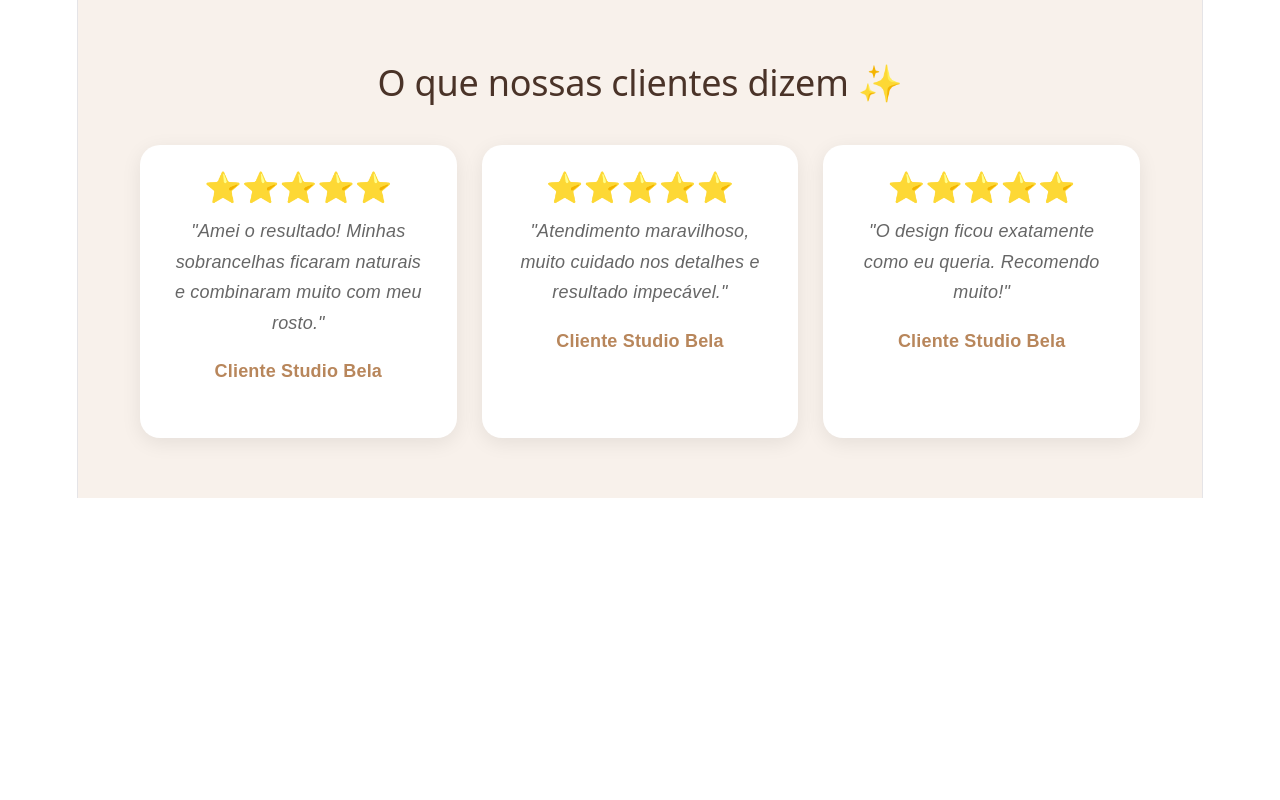
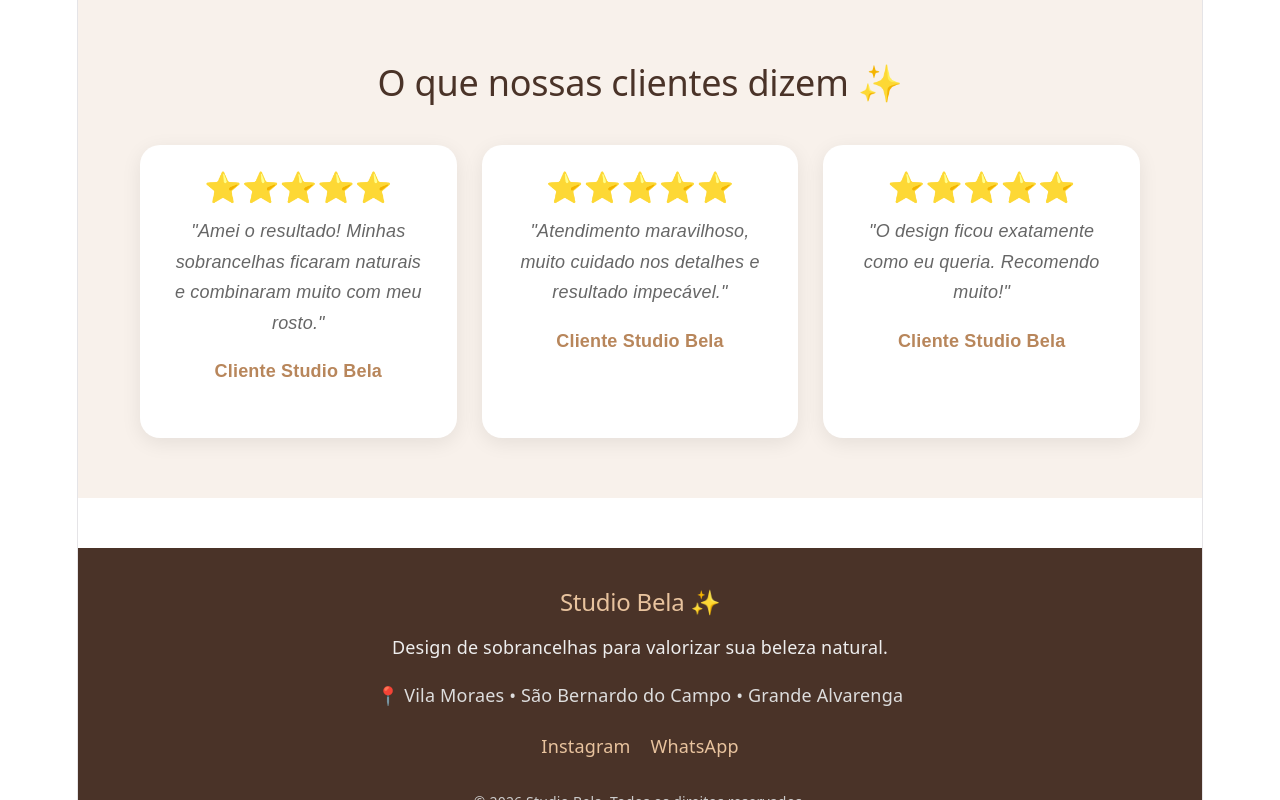
Before and after one commit to eviana-create/studio-bela, a React (Vite) app: page / in a window 1280 px wide. Shown: the part 2000-2800 px from the top of the page. Before the commit the page ends 2498 px from the top, so only its background shows below. Built offline with nearby package versions, Linux system fonts and the light colour scheme.

Commit message:
feat: adiciona footer e configura SEO inicial

```diff
--- a/index.html
+++ b/index.html
@@ -4,7 +4,23 @@
     <meta charset="UTF-8" />
     <link rel="icon" type="image/svg+xml" href="/favicon.svg" />
     <meta name="viewport" content="width=device-width, initial-scale=1.0" />
-    <title>studio-bela</title>
+    <title>
+Studio Bela | Designer de Sobrancelhas em São Bernardo do Campo
+</title>
+<meta
+  name="description"
+  content="Studio Bela - Designer de sobrancelhas em Vila Moraes, São Bernardo do Campo e Grande Alvarenga. Design personalizado para valorizar sua beleza natural."
+/>
+
+<meta
+  name="keywords"
+  content="designer de sobrancelhas, sobrancelhas Vila Moraes, sobrancelha São Bernardo do Campo, design com henna, brow lamination"
+/>
+
+<meta
+  name="author"
+  content="Studio Bela"
+/>
   </head>
   <body>
     <div id="root"></div>
--- a/src/App.jsx
+++ b/src/App.jsx
@@ -1,10 +1,14 @@
 import Home from "./pages/Home";
 import WhatsAppButton from "./components/WhatsAppButton";
+import Footer from "./components/Footer";
 
 function App() {
   return (
     <>
     <Home />
+
+    <Footer />
+
     <WhatsAppButton />
     </>
 
--- /dev/null
+++ b/src/components/Footer.jsx
@@ -0,0 +1,110 @@
+function Footer() {
+  return (
+    <footer
+      style={{
+        background: "#4a3328",
+        color: "#fff",
+        padding: "40px 20px",
+        textAlign: "center",
+        marginTop: "50px"
+      }}
+    >
+
+      <h2
+        style={{
+          color: "#e8c39e",
+          marginBottom: "15px"
+        }}
+      >
+        Studio Bela ✨
+      </h2>
+
+
+      <p
+        style={{
+          maxWidth: "600px",
+          margin: "0 auto",
+          lineHeight: "1.7",
+          color: "#eee"
+        }}
+      >
+        Design de sobrancelhas para valorizar
+        sua beleza natural.
+      </p>
+
+
+      <p
+        style={{
+          marginTop: "20px",
+          color: "#ddd"
+        }}
+      >
+        📍 Vila Moraes • São Bernardo do Campo
+        • Grande Alvarenga
+      </p>
+
+
+      <div
+        style={{
+          marginTop: "25px"
+        }}
+      >
+
+        <a
+          href="https://instagram.com"
+          target="_blank"
+          rel="noreferrer"
+          style={{
+            color: "#e8c39e",
+            textDecoration: "none",
+            margin: "0 10px"
+          }}
+        >
+          Instagram
+        </a>
+
+
+        <a
+          href="https://wa.me/5511000000000"
+          target="_blank"
+          rel="noreferrer"
+          style={{
+            color: "#e8c39e",
+            textDecoration: "none",
+            margin: "0 10px"
+          }}
+        >
+          WhatsApp
+        </a>
+
+      </div>
+
+
+      <p
+        style={{
+          marginTop: "30px",
+          fontSize: "14px",
+          color: "#ccc"
+        }}
+      >
+        © {new Date().getFullYear()} Studio Bela.
+        Todos os direitos reservados.
+      </p>
+
+
+      <p
+        style={{
+          marginTop: "10px",
+          fontSize: "12px",
+          color: "#aaa"
+        }}
+      >
+        Desenvolvido por Emerson Viana
+      </p>
+
+
+    </footer>
+  );
+}
+
+export default Footer;
```
Also changed, not shown: src/components/Localizacao.jsx (added).
